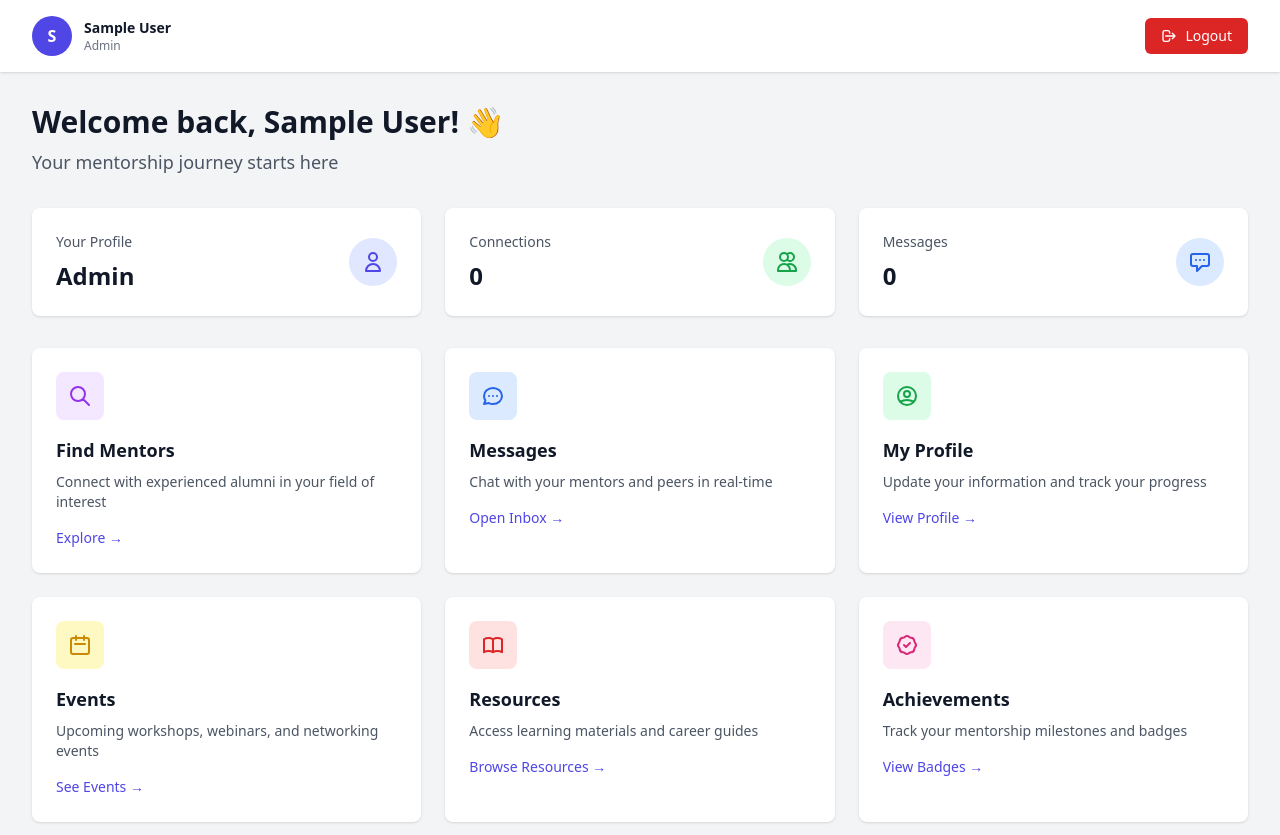
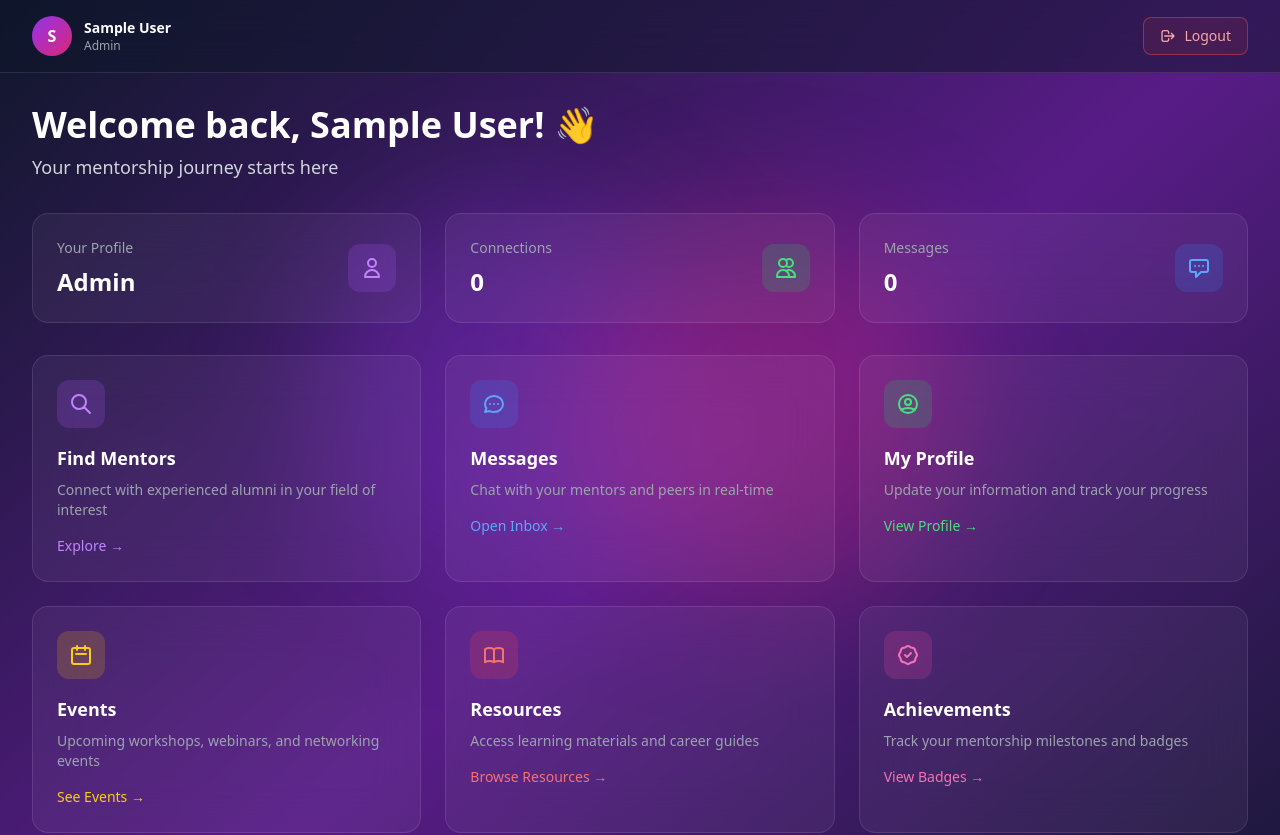
Before and after one commit to khanqais/AlumniConnect, a React (Vite) app in the folder Front-end/: page /dashboard in a window 1280 px wide. Shown: the top 835 px of the page. Built offline with nearby package versions, Linux system fonts and the light colour scheme; sample sign-in values are in the browser's storage.

Commit message:
dashboard

```diff
--- a/Front-end/src/pages/Dashboard.tsx
+++ b/Front-end/src/pages/Dashboard.tsx
@@ -11,23 +11,29 @@ const Dashboard = () => {
     };
 
     return (
-        <div className="min-h-screen bg-gray-100">
+        <div className="min-h-screen bg-gradient-to-br from-slate-900 via-purple-900 to-slate-900">
+            {/* Background Effects */}
+            <div className="absolute inset-0 overflow-hidden">
+                <div className="absolute left-1/4 top-1/4 h-96 w-96 rounded-full bg-purple-600/30 blur-3xl"></div>
+                <div className="absolute bottom-1/4 right-1/4 h-96 w-96 rounded-full bg-pink-600/30 blur-3xl"></div>
+            </div>
+
             {/* Header */}
-            <header className="bg-white shadow">
+            <header className="relative z-10 border-b border-white/10 bg-slate-900/50 backdrop-blur-xl">
                 <div className="mx-auto max-w-7xl px-4 py-4 sm:px-6 lg:px-8">
                     <div className="flex items-center justify-between">
                         <div className="flex items-center gap-3">
-                            <div className="flex h-10 w-10 items-center justify-center rounded-full bg-indigo-600 font-bold text-white">
+                            <div className="flex h-10 w-10 items-center justify-center rounded-full bg-gradient-to-br from-purple-600 to-pink-600 font-bold text-white">
                                 {user?.name.charAt(0).toUpperCase()}
                             </div>
                             <div>
-                                <h2 className="text-sm font-semibold text-gray-900">{user?.name}</h2>
-                                <p className="text-xs text-gray-500 capitalize">{user?.role}</p>
+                                <h2 className="text-sm font-semibold text-white">{user?.name}</h2>
+                                <p className="text-xs capitalize text-gray-400">{user?.role}</p>
                             </div>
                         </div>
                         <button
                             onClick={handleLogout}
-                            className="flex items-center gap-2 rounded-md bg-red-600 px-4 py-2 text-sm font-medium text-white hover:bg-red-700 transition-colors"
+                            className="flex items-center gap-2 rounded-lg border border-red-500/50 bg-red-500/10 px-4 py-2 text-sm font-medium text-red-300 transition-all hover:bg-red-500/20"
                         >
                             <svg className="h-4 w-4" fill="none" stroke="currentColor" viewBox="0 0 24 24">
                                 <path strokeLinecap="round" strokeLinejoin="round" strokeWidth={2} d="M17 16l4-4m0 0l-4-4m4 4H7m6 4v1a3 3 0 01-3 3H6a3 3 0 01-3-3V7a3 3 0 013-3h4a3 3 0 013 3v1" />
@@ -39,51 +45,51 @@ const Dashboard = () => {
             </header>
 
             {/* Main Content */}
-            <main className="mx-auto max-w-7xl px-4 py-8 sm:px-6 lg:px-8">
+            <main className="relative z-10 mx-auto max-w-7xl px-4 py-8 sm:px-6 lg:px-8">
                 {/* Welcome Section */}
                 <div className="mb-8">
-                    <h1 className="text-3xl font-bold text-gray-900">Welcome back, {user?.name}! 👋</h1>
-                    <p className="mt-2 text-lg text-gray-600">Your mentorship journey starts here</p>
+                    <h1 className="text-4xl font-bold text-white">Welcome back, {user?.name}! 👋</h1>
+                    <p className="mt-2 text-lg text-gray-300">Your mentorship journey starts here</p>
                 </div>
 
                 {/* Stats Cards */}
                 <div className="mb-8 grid gap-6 sm:grid-cols-2 lg:grid-cols-3">
-                    <div className="rounded-lg bg-white p-6 shadow">
+                    <div className="rounded-2xl border border-white/10 bg-white/5 p-6 backdrop-blur-xl">
                         <div className="flex items-center justify-between">
                             <div>
-                                <p className="text-sm font-medium text-gray-600">Your Profile</p>
-                                <p className="mt-2 text-2xl font-bold text-gray-900 capitalize">{user?.role}</p>
+                                <p className="text-sm font-medium text-gray-400">Your Profile</p>
+                                <p className="mt-2 text-2xl font-bold capitalize text-white">{user?.role}</p>
                             </div>
-                            <div className="rounded-full bg-indigo-100 p-3">
-                                <svg className="h-6 w-6 text-indigo-600" fill="none" stroke="currentColor" viewBox="0 0 24 24">
+                            <div className="rounded-xl bg-purple-500/20 p-3">
+                                <svg className="h-6 w-6 text-purple-400" fill="none" stroke="currentColor" viewBox="0 0 24 24">
                                     <path strokeLinecap="round" strokeLinejoin="round" strokeWidth={2} d="M16 7a4 4 0 11-8 0 4 4 0 018 0zM12 14a7 7 0 00-7 7h14a7 7 0 00-7-7z" />
                                 </svg>
                             </div>
                         </div>
                     </div>
 
-                    <div className="rounded-lg bg-white p-6 shadow">
+                    <div className="rounded-2xl border border-white/10 bg-white/5 p-6 backdrop-blur-xl">
                         <div className="flex items-center justify-between">
                             <div>
-                                <p className="text-sm font-medium text-gray-600">Connections</p>
-                                <p className="mt-2 text-2xl font-bold text-gray-900">0</p>
+                                <p className="text-sm font-medium text-gray-400">Connections</p>
+                                <p className="mt-2 text-2xl font-bold text-white">0</p>
                             </div>
-                            <div className="rounded-full bg-green-100 p-3">
-                                <svg className="h-6 w-6 text-green-600" fill="none" stroke="currentColor" viewBox="0 0 24 24">
+                            <div className="rounded-xl bg-green-500/20 p-3">
+                                <svg className="h-6 w-6 text-green-400" fill="none" stroke="currentColor" viewBox="0 0 24 24">
                                     <path strokeLinecap="round" strokeLinejoin="round" strokeWidth={2} d="M12 4.354a4 4 0 110 5.292M15 21H3v-1a6 6 0 0112 0v1zm0 0h6v-1a6 6 0 00-9-5.197M13 7a4 4 0 11-8 0 4 4 0 018 0z" />
                                 </svg>
                             </div>
                         </div>
                     </div>
 
-                    <div className="rounded-lg bg-white p-6 shadow">
+                    <div className="rounded-2xl border border-white/10 bg-white/5 p-6 backdrop-blur-xl">
                         <div className="flex items-center justify-between">
                             <div>
-                                <p className="text-sm font-medium text-gray-600">Messages</p>
-                                <p className="mt-2 text-2xl font-bold text-gray-900">0</p>
+                                <p className="text-sm font-medium text-gray-400">Messages</p>
+                                <p className="mt-2 text-2xl font-bold text-white">0</p>
                             </div>
-                            <div className="rounded-full bg-blue-100 p-3">
-                                <svg className="h-6 w-6 text-blue-600" fill="none" stroke="currentColor" viewBox="0 0 24 24">
+                            <div className="rounded-xl bg-blue-500/20 p-3">
+                                <svg className="h-6 w-6 text-blue-400" fill="none" stroke="currentColor" viewBox="0 0 24 24">
                                     <path strokeLinecap="round" strokeLinejoin="round" strokeWidth={2} d="M8 10h.01M12 10h.01M16 10h.01M9 16H5a2 2 0 01-2-2V6a2 2 0 012-2h14a2 2 0 012 2v8a2 2 0 01-2 2h-5l-5 5v-5z" />
                                 </svg>
                             </div>
@@ -94,120 +100,120 @@ const Dashboard = () => {
                 {/* Feature Cards */}
                 <div className="grid gap-6 md:grid-cols-2 lg:grid-cols-3">
                     {/* Find Mentors */}
-                    <div className="rounded-lg bg-white p-6 shadow hover:shadow-md transition-shadow">
-                        <div className="mb-4 flex h-12 w-12 items-center justify-center rounded-lg bg-purple-100">
-                            <svg className="h-6 w-6 text-purple-600" fill="none" stroke="currentColor" viewBox="0 0 24 24">
+                    <div className="group rounded-2xl border border-white/10 bg-white/5 p-6 backdrop-blur-xl transition-all hover:border-purple-500/50 hover:bg-white/10">
+                        <div className="mb-4 flex h-12 w-12 items-center justify-center rounded-xl bg-purple-500/20">
+                            <svg className="h-6 w-6 text-purple-400" fill="none" stroke="currentColor" viewBox="0 0 24 24">
                                 <path strokeLinecap="round" strokeLinejoin="round" strokeWidth={2} d="M21 21l-6-6m2-5a7 7 0 11-14 0 7 7 0 0114 0z" />
                             </svg>
                         </div>
-                        <h3 className="text-lg font-semibold text-gray-900">Find Mentors</h3>
-                        <p className="mt-2 text-sm text-gray-600">
+                        <h3 className="text-lg font-semibold text-white">Find Mentors</h3>
+                        <p className="mt-2 text-sm text-gray-400">
                             Connect with experienced alumni in your field of interest
                         </p>
-                        <button className="mt-4 text-sm font-medium text-indigo-600 hover:text-indigo-700">
+                        <button className="mt-4 text-sm font-medium text-purple-400 hover:text-purple-300">
                             Explore →
                         </button>
                     </div>
 
                     {/* Messages */}
-                    <div className="rounded-lg bg-white p-6 shadow hover:shadow-md transition-shadow">
-                        <div className="mb-4 flex h-12 w-12 items-center justify-center rounded-lg bg-blue-100">
-                            <svg className="h-6 w-6 text-blue-600" fill="none" stroke="currentColor" viewBox="0 0 24 24">
+                    <div className="group rounded-2xl border border-white/10 bg-white/5 p-6 backdrop-blur-xl transition-all hover:border-blue-500/50 hover:bg-white/10">
+                        <div className="mb-4 flex h-12 w-12 items-center justify-center rounded-xl bg-blue-500/20">
+                            <svg className="h-6 w-6 text-blue-400" fill="none" stroke="currentColor" viewBox="0 0 24 24">
                                 <path strokeLinecap="round" strokeLinejoin="round" strokeWidth={2} d="M8 12h.01M12 12h.01M16 12h.01M21 12c0 4.418-4.03 8-9 8a9.863 9.863 0 01-4.255-.949L3 20l1.395-3.72C3.512 15.042 3 13.574 3 12c0-4.418 4.03-8 9-8s9 3.582 9 8z" />
                             </svg>
                         </div>
-                        <h3 className="text-lg font-semibold text-gray-900">Messages</h3>
-                        <p className="mt-2 text-sm text-gray-600">
+                        <h3 className="text-lg font-semibold text-white">Messages</h3>
+                        <p className="mt-2 text-sm text-gray-400">
                             Chat with your mentors and peers in real-time
                         </p>
-                        <button className="mt-4 text-sm font-medium text-indigo-600 hover:text-indigo-700">
+                        <button className="mt-4 text-sm font-medium text-blue-400 hover:text-blue-300">
                             Open Inbox →
                         </button>
                     </div>
 
                     {/* My Profile */}
-                    <div className="rounded-lg bg-white p-6 shadow hover:shadow-md transition-shadow">
-                        <div className="mb-4 flex h-12 w-12 items-center justify-center rounded-lg bg-green-100">
-                            <svg className="h-6 w-6 text-green-600" fill="none" stroke="currentColor" viewBox="0 0 24 24">
+                    <div className="group rounded-2xl border border-white/10 bg-white/5 p-6 backdrop-blur-xl transition-all hover:border-green-500/50 hover:bg-white/10">
+                        <div className="mb-4 flex h-12 w-12 items-center justify-center rounded-xl bg-green-500/20">
+                            <svg className="h-6 w-6 text-green-400" fill="none" stroke="currentColor" viewBox="0 0 24 24">
                                 <path strokeLinecap="round" strokeLinejoin="round" strokeWidth={2} d="M5.121 17.804A13.937 13.937 0 0112 16c2.5 0 4.847.655 6.879 1.804M15 10a3 3 0 11-6 0 3 3 0 016 0zm6 2a9 9 0 11-18 0 9 9 0 0118 0z" />
                             </svg>
                         </div>
-                        <h3 className="text-lg font-semibold text-gray-900">My Profile</h3>
-                        <p className="mt-2 text-sm text-gray-600">
+                        <h3 className="text-lg font-semibold text-white">My Profile</h3>
+                        <p className="mt-2 text-sm text-gray-400">
                             Update your information and track your progress
                         </p>
-                        <button className="mt-4 text-sm font-medium text-indigo-600 hover:text-indigo-700">
+                        <button className="mt-4 text-sm font-medium text-green-400 hover:text-green-300">
                             View Profile →
                         </button>
                     </div>
 
                     {/* Events */}
-                    <div className="rounded-lg bg-white p-6 shadow hover:shadow-md transition-shadow">
-                        <div className="mb-4 flex h-12 w-12 items-center justify-center rounded-lg bg-yellow-100">
-                            <svg className="h-6 w-6 text-yellow-600" fill="none" stroke="currentColor" viewBox="0 0 24 24">
+                    <div className="group rounded-2xl border border-white/10 bg-white/5 p-6 backdrop-blur-xl transition-all hover:border-yellow-500/50 hover:bg-white/10">
+                        <div className="mb-4 flex h-12 w-12 items-center justify-center rounded-xl bg-yellow-500/20">
+                            <svg className="h-6 w-6 text-yellow-400" fill="none" stroke="currentColor" viewBox="0 0 24 24">
                                 <path strokeLinecap="round" strokeLinejoin="round" strokeWidth={2} d="M8 7V3m8 4V3m-9 8h10M5 21h14a2 2 0 002-2V7a2 2 0 00-2-2H5a2 2 0 00-2 2v12a2 2 0 002 2z" />
                             </svg>
                         </div>
-                        <h3 className="text-lg font-semibold text-gray-900">Events</h3>
-                        <p className="mt-2 text-sm text-gray-600">
+                        <h3 className="text-lg font-semibold text-white">Events</h3>
+                        <p className="mt-2 text-sm text-gray-400">
                             Upcoming workshops, webinars, and networking events
                         </p>
-                        <button className="mt-4 text-sm font-medium text-indigo-600 hover:text-indigo-700">
+                        <button className="mt-4 text-sm font-medium text-yellow-400 hover:text-yellow-300">
                             See Events →
                         </button>
                     </div>
 
                     {/* Resources */}
-                    <div className="rounded-lg bg-white p-6 shadow hover:shadow-md transition-shadow">
-                        <div className="mb-4 flex h-12 w-12 items-center justify-center rounded-lg bg-red-100">
-                            <svg className="h-6 w-6 text-red-600" fill="none" stroke="currentColor" viewBox="0 0 24 24">
+                    <div className="group rounded-2xl border border-white/10 bg-white/5 p-6 backdrop-blur-xl transition-all hover:border-red-500/50 hover:bg-white/10">
+                        <div className="mb-4 flex h-12 w-12 items-center justify-center rounded-xl bg-red-500/20">
+                            <svg className="h-6 w-6 text-red-400" fill="none" stroke="currentColor" viewBox="0 0 24 24">
                                 <path strokeLinecap="round" strokeLinejoin="round" strokeWidth={2} d="M12 6.253v13m0-13C10.832 5.477 9.246 5 7.5 5S4.168 5.477 3 6.253v13C4.168 18.477 5.754 18 7.5 18s3.332.477 4.5 1.253m0-13C13.168 5.477 14.754 5 16.5 5c1.747 0 3.332.477 4.5 1.253v13C19.832 18.477 18.247 18 16.5 18c-1.746 0-3.332.477-4.5 1.253" />
                             </svg>
                         </div>
-                        <h3 className="text-lg font-semibold text-gray-900">Resources</h3>
-                        <p className="mt-2 text-sm text-gray-600">
+                        <h3 className="text-lg font-semibold text-white">Resources</h3>
+                        <p className="mt-2 text-sm text-gray-400">
                             Access learning materials and career guides
                         </p>
-                        <button className="mt-4 text-sm font-medium text-indigo-600 hover:text-indigo-700">
+                        <button className="mt-4 text-sm font-medium text-red-400 hover:text-red-300">
                             Browse Resources →
                         </button>
                     </div>
 
                     {/* Achievements */}
-                    <div className="rounded-lg bg-white p-6 shadow hover:shadow-md transition-shadow">
-                        <div className="mb-4 flex h-12 w-12 items-center justify-center rounded-lg bg-pink-100">
-                            <svg className="h-6 w-6 text-pink-600" fill="none" stroke="currentColor" viewBox="0 0 24 24">
+                    <div className="group rounded-2xl border border-white/10 bg-white/5 p-6 backdrop-blur-xl transition-all hover:border-pink-500/50 hover:bg-white/10">
+                        <div className="mb-4 flex h-12 w-12 items-center justify-center rounded-xl bg-pink-500/20">
+                            <svg className="h-6 w-6 text-pink-400" fill="none" stroke="currentColor" viewBox="0 0 24 24">
                                 <path strokeLinecap="round" strokeLinejoin="round" strokeWidth={2} d="M9 12l2 2 4-4M7.835 4.697a3.42 3.42 0 001.946-.806 3.42 3.42 0 014.438 0 3.42 3.42 0 001.946.806 3.42 3.42 0 013.138 3.138 3.42 3.42 0 00.806 1.946 3.42 3.42 0 010 4.438 3.42 3.42 0 00-.806 1.946 3.42 3.42 0 01-3.138 3.138 3.42 3.42 0 00-1.946.806 3.42 3.42 0 01-4.438 0 3.42 3.42 0 00-1.946-.806 3.42 3.42 0 01-3.138-3.138 3.42 3.42 0 00-.806-1.946 3.42 3.42 0 010-4.438 3.42 3.42 0 00.806-1.946 3.42 3.42 0 013.138-3.138z" />
                             </svg>
                         </div>
-                        <h3 className="text-lg font-semibold text-gray-900">Achievements</h3>
-                        <p className="mt-2 text-sm text-gray-600">
+                        <h3 className="text-lg font-semibold text-white">Achievements</h3>
+                        <p className="mt-2 text-sm text-gray-400">
                             Track your mentorship milestones and badges
                         </p>
-                        <button className="mt-4 text-sm font-medium text-indigo-600 hover:text-indigo-700">
+                        <button className="mt-4 text-sm font-medium text-pink-400 hover:text-pink-300">
                             View Badges →
                         </button>
                     </div>
                 </div>
 
                 {/* Getting Started Section */}
-                <div className="mt-8 rounded-lg bg-indigo-50 border border-indigo-200 p-6">
+                <div className="mt-8 rounded-2xl border border-purple-500/30 bg-purple-500/10 p-6 backdrop-blur-xl">
                     <div className="flex items-start gap-4">
                         <div className="flex-shrink-0">
-                            <div className="flex h-12 w-12 items-center justify-center rounded-full bg-indigo-600">
+                            <div className="flex h-12 w-12 items-center justify-center rounded-xl bg-gradient-to-br from-purple-600 to-pink-600">
                                 <svg className="h-6 w-6 text-white" fill="none" stroke="currentColor" viewBox="0 0 24 24">
                                     <path strokeLinecap="round" strokeLinejoin="round" strokeWidth={2} d="M13 16h-1v-4h-1m1-4h.01M21 12a9 9 0 11-18 0 9 9 0 0118 0z" />
                                 </svg>
                             </div>
                         </div>
                         <div className="flex-1">
-                            <h3 className="text-lg font-semibold text-indigo-900">Getting Started</h3>
-                            <p className="mt-2 text-sm text-indigo-700">
+                            <h3 className="text-lg font-semibold text-white">Getting Started</h3>
+                            <p className="mt-2 text-sm text-gray-300">
                                 Welcome to the mentorship platform! Start by exploring mentors in your field,
                                 attending upcoming events, or browsing our learning resources. Need help?
                                 Check out our guide for new members.
                             </p>
-                            <button className="mt-4 rounded-md bg-indigo-600 px-4 py-2 text-sm font-semibold text-white hover:bg-indigo-700 transition-colors">
+                            <button className="mt-4 rounded-lg bg-gradient-to-r from-purple-600 to-pink-600 px-4 py-2 text-sm font-semibold text-white transition-all hover:from-purple-700 hover:to-pink-700">
                                 View Quick Start Guide
                             </button>
                         </div>
```
